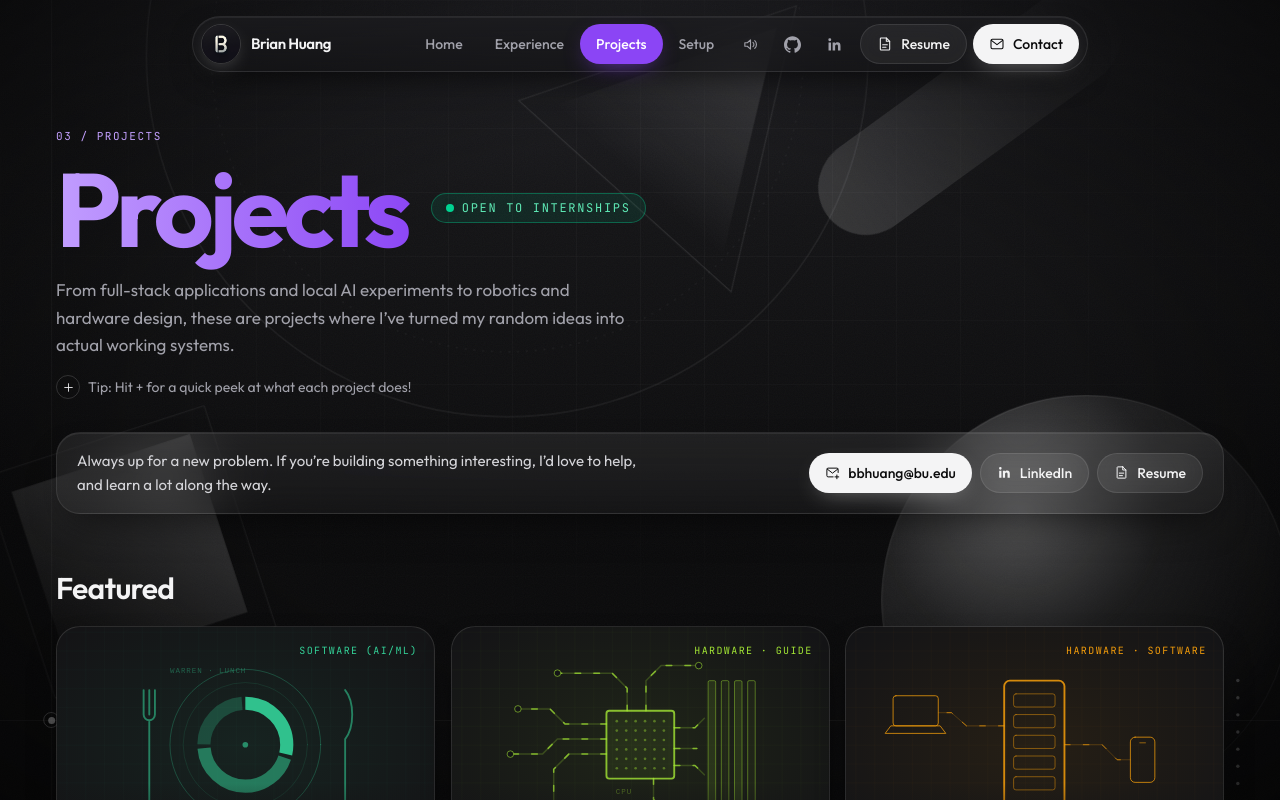
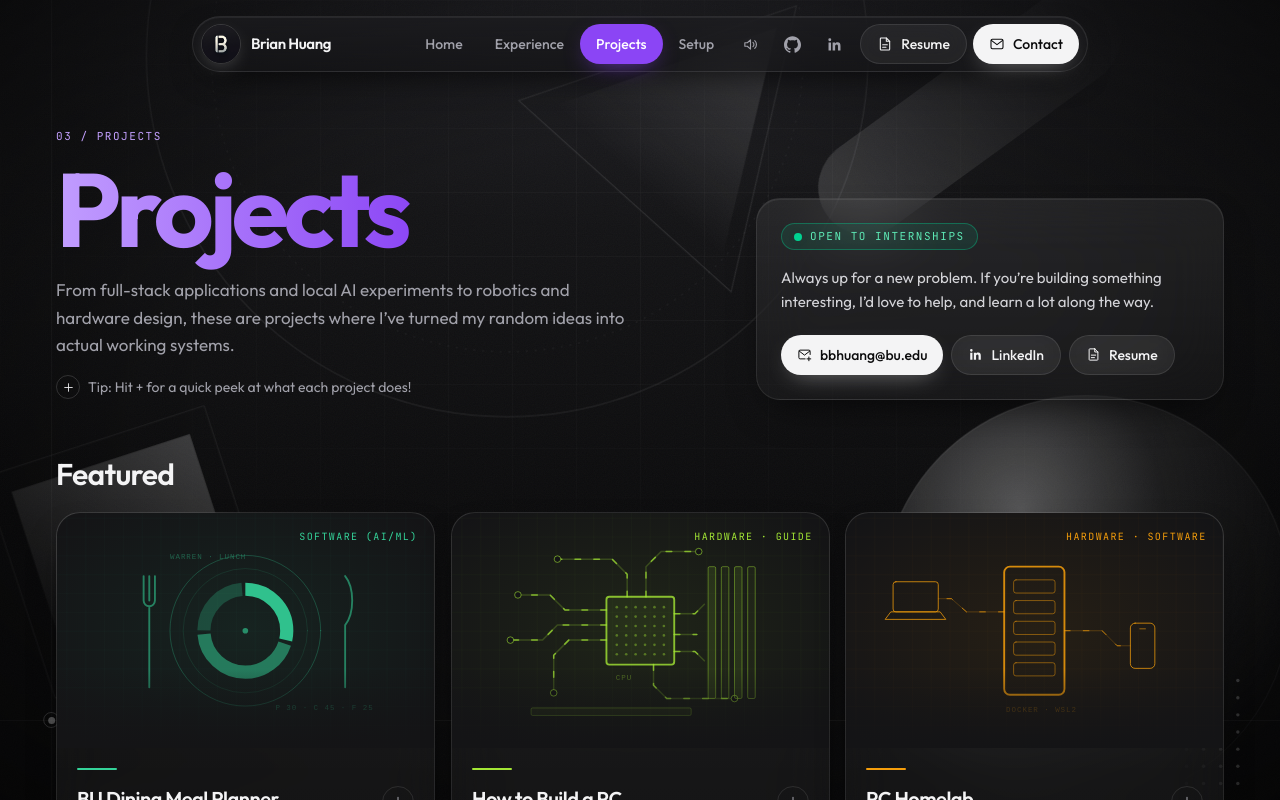
Before and after one commit to bbrihuang/portfolio-temp, a React (Vite) app: page /projects in a window 1280 px wide. Shown: the top 800 px of the page. Built offline with nearby package versions, Linux system fonts and the light colour scheme.

Commit message:
Move the contact card to the right of the Projects header

```diff
--- a/src/components/ContactCTA.jsx
+++ b/src/components/ContactCTA.jsx
@@ -2,21 +2,24 @@
 import { useCopyEmail } from '../lib/hooks.js'
 import { Check, FileText, LinkedIn, MailPlus } from './Icons.jsx'
 
-// A slim "get in touch" strip near the top of the Projects page: one line
-// of text and the three ways to reach me.
+// A compact "get in touch" card that sits to the right of the Projects page
+// header: availability badge, one line, and the three ways to reach me.
 export default function ContactCTA({ index = 3 }) {
   const { copied, copy } = useCopyEmail()
   return (
-    <aside
-      className="glass rise flex flex-col gap-4 rounded-3xl px-5 py-4 sm:flex-row sm:items-center sm:justify-between"
-      style={{ '--i': index }}
-      aria-label="Get in touch"
-    >
-      <p className="max-w-xl text-[15px] leading-relaxed text-mist">
-        Always up for a new problem. If you’re building something interesting, I’d love to help, and learn a lot along
-        the way.
+    <aside className="glass rise rounded-3xl p-5 sm:p-6" style={{ '--i': index }} aria-label="Get in touch">
+      <span className="inline-flex items-center gap-2 rounded-full border border-emerald-400/35 bg-emerald-400/10 px-3 py-1 font-mono text-[11px] uppercase tracking-[0.14em] text-emerald-300">
+        <span className="relative grid size-2 place-items-center">
+          <span className="pulse-ring absolute inset-0 rounded-full bg-emerald-400/60" />
+          <span className="size-2 rounded-full bg-emerald-400" />
+        </span>
+        Open to internships
+      </span>
+      <p className="mt-4 text-[15px] leading-relaxed text-mist">
+        Always up for a new problem. If you’re building something interesting, I’d love to help, and learn a lot along the
+        way.
       </p>
-      <div className="flex flex-wrap gap-2">
+      <div className="mt-5 flex flex-wrap gap-2">
         <button type="button" onClick={copy} className="btn btn-light h-10 px-4 text-sm" aria-live="polite">
           {copied ? <Check size={15} /> : <MailPlus size={15} />}
           {copied ? 'Copied!' : site.email}
--- a/src/components/PageHeader.jsx
+++ b/src/components/PageHeader.jsx
@@ -1,12 +1,11 @@
 // `color` is a section color from lib/theme.js; the eyebrow and title take it on.
-// `aside` sits to the right of the title (e.g. an "Open to internships" badge).
-export default function PageHeader({ index, title, count, color, aside, children }) {
+export default function PageHeader({ index, title, count, color, children }) {
   return (
     <header className="max-w-3xl">
       <p className="eyebrow rise-blur" style={{ '--i': 0, color: color?.light }}>
         {index} / {title}
       </p>
-      <div className="mt-4 flex flex-wrap items-center gap-x-6 gap-y-3">
+      <div className="mt-4">
         <h1
           className="rise-blur text-[clamp(3.25rem,9vw,6.5rem)] font-bold leading-[0.92] tracking-[-0.05em]"
           style={{ '--i': 1 }}
@@ -23,11 +22,6 @@
             </sup>
           )}
         </h1>
-        {aside && (
-          <div className="rise" style={{ '--i': 2 }}>
-            {aside}
-          </div>
-        )}
       </div>
       <p className="rise-blur mt-5 max-w-xl text-[17px] leading-relaxed text-fog" style={{ '--i': 2 }}>
         {children}
--- a/src/pages/Projects.jsx
+++ b/src/pages/Projects.jsx
@@ -93,20 +93,9 @@
 
   return (
     <>
-      <PageHeader
-        index="03"
-        title="Projects"
-        color={purple}
-        aside={
-          <span className="inline-flex items-center gap-2 rounded-full border border-emerald-400/35 bg-emerald-400/10 px-3.5 py-1.5 font-mono text-xs uppercase tracking-[0.14em] text-emerald-300">
-            <span className="relative grid size-2 place-items-center">
-              <span className="pulse-ring absolute inset-0 rounded-full bg-emerald-400/60" />
-              <span className="size-2 rounded-full bg-emerald-400" />
-            </span>
-            Open to internships
-          </span>
-        }
-      >
+      <div className="grid gap-8 lg:grid-cols-12 lg:items-end">
+        <div className="lg:col-span-7">
+          <PageHeader index="03" title="Projects" color={purple}>
             From full-stack applications and local AI experiments to robotics and hardware design, these are projects
             where I’ve turned my random ideas into actual working systems.
           </PageHeader>
@@ -116,9 +105,10 @@
             </span>
             Tip: Hit + for a quick peek at what each project does!
           </p>
-
-      <div className="mt-8">
+        </div>
+        <div className="lg:col-span-5">
           <ContactCTA index={3} />
+        </div>
       </div>
 
       <section className="mt-14" aria-labelledby="featured-title">
```
Lines whose indentation alone changed are shown as unchanged.
